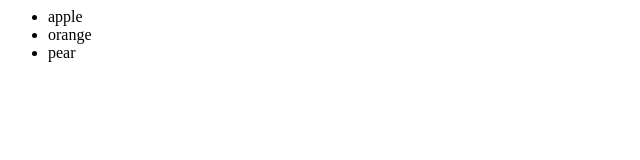
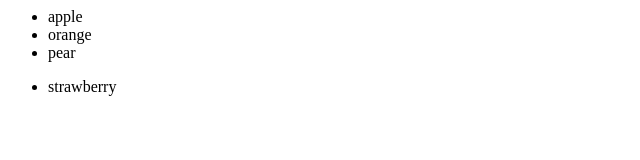
Before and after one commit to Marumarum/testing, a plain HTML site: page index.html in a window 1280 px wide. Shown: the full height of the page, 0-640 px from the left. Drawn offline with Linux system fonts and the light colour scheme.

Commit message:
added branch feature1

```diff
--- a/index.html
+++ b/index.html
@@ -5,5 +5,12 @@
 		<li>orange</li>
 		<li>pear</li>
 	</ul>
+	<div>
+		<ul>
+			<li>
+				strawberry
+			</li>
+		</ul>
+	</div>
 </body>
 </html>
```
